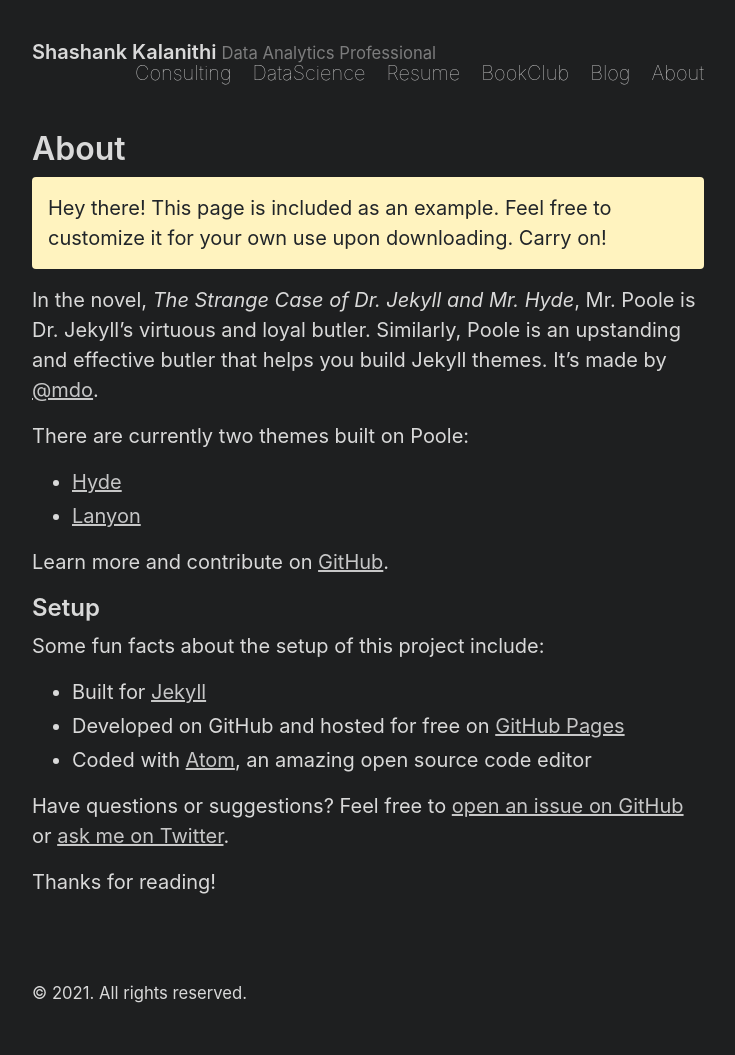
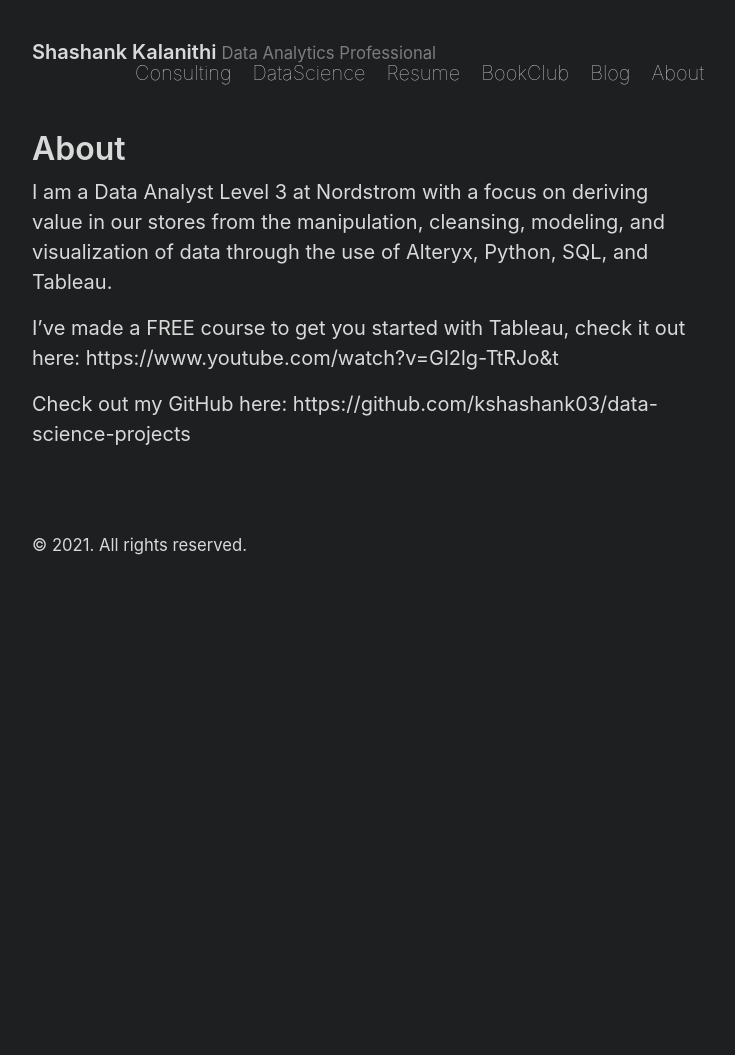
Before and after one commit to kshashank03/kshashank03.github.io, a Jekyll site: the page built from about.md, in a window 1280 px wide. Shown: the whole page, without its empty margins (272-1007 px from the left). Built offline with Jekyll 4.4.1, drawn with Linux system fonts in a browser that asks for light colours; after the commit the page ends 900 px from its top, so only the background shows below that.

Commit message:
about page edit

```diff
--- a/about.md
+++ b/about.md
@@ -3,27 +3,14 @@ layout: page
 title: About
 ---
 
-<p class="message">
+<!-- <p class="message">
   Hey there! This page is included as an example. Feel free to customize it for your own use upon downloading. Carry on!
-</p>
+</p> -->
 
-In the novel, *The Strange Case of Dr. Jekyll and Mr. Hyde*, Mr. Poole is Dr. Jekyll's virtuous and loyal butler. Similarly, Poole is an upstanding and effective butler that helps you build Jekyll themes. It's made by [@mdo](https://twitter.com/mdo).
+I am a Data Analyst Level 3 at Nordstrom with a focus on deriving value in our stores from the manipulation, cleansing, modeling, and visualization of data through the use of Alteryx, Python, SQL, and Tableau.
 
-There are currently two themes built on Poole:
+I've made a FREE course to get you started with Tableau, check it out here:
+https://www.youtube.com/watch?v=Gl2lg-TtRJo&t
 
-- [Hyde](https://hyde.getpoole.com)
-- [Lanyon](https://lanyon.getpoole.com)
-
-Learn more and contribute on [GitHub](https://github.com/poole).
-
-## Setup
-
-Some fun facts about the setup of this project include:
-
-- Built for [Jekyll](https://jekyllrb.com)
-- Developed on GitHub and hosted for free on [GitHub Pages](https://pages.github.com)
-- Coded with [Atom](https://atom.io), an amazing open source code editor
-
-Have questions or suggestions? Feel free to [open an issue on GitHub](https://github.com/poole/poole/issues/new) or [ask me on Twitter](https://twitter.com/mdo).
-
-Thanks for reading!
+Check out my GitHub here:
+https://github.com/kshashank03/data-science-projects
```
